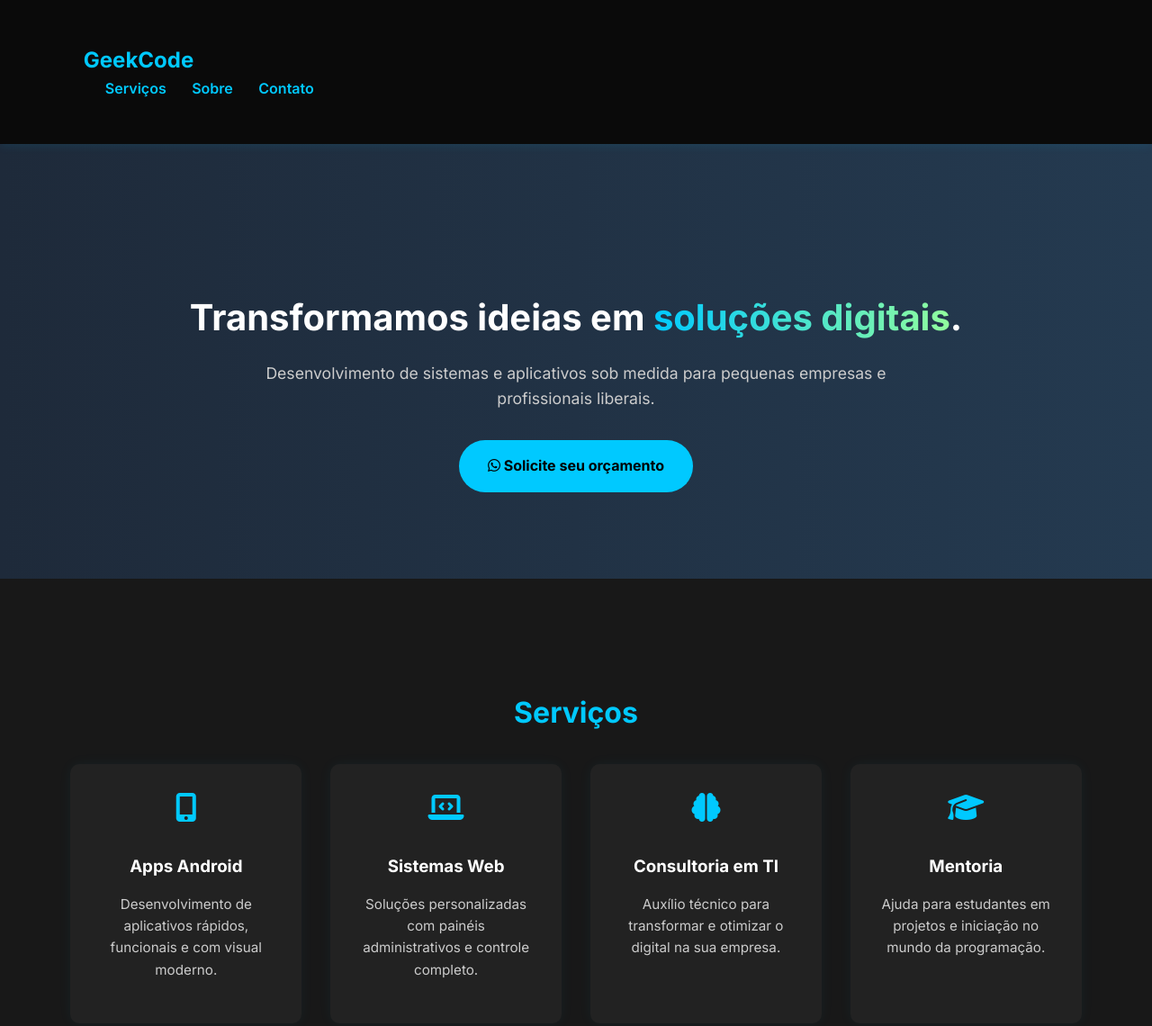
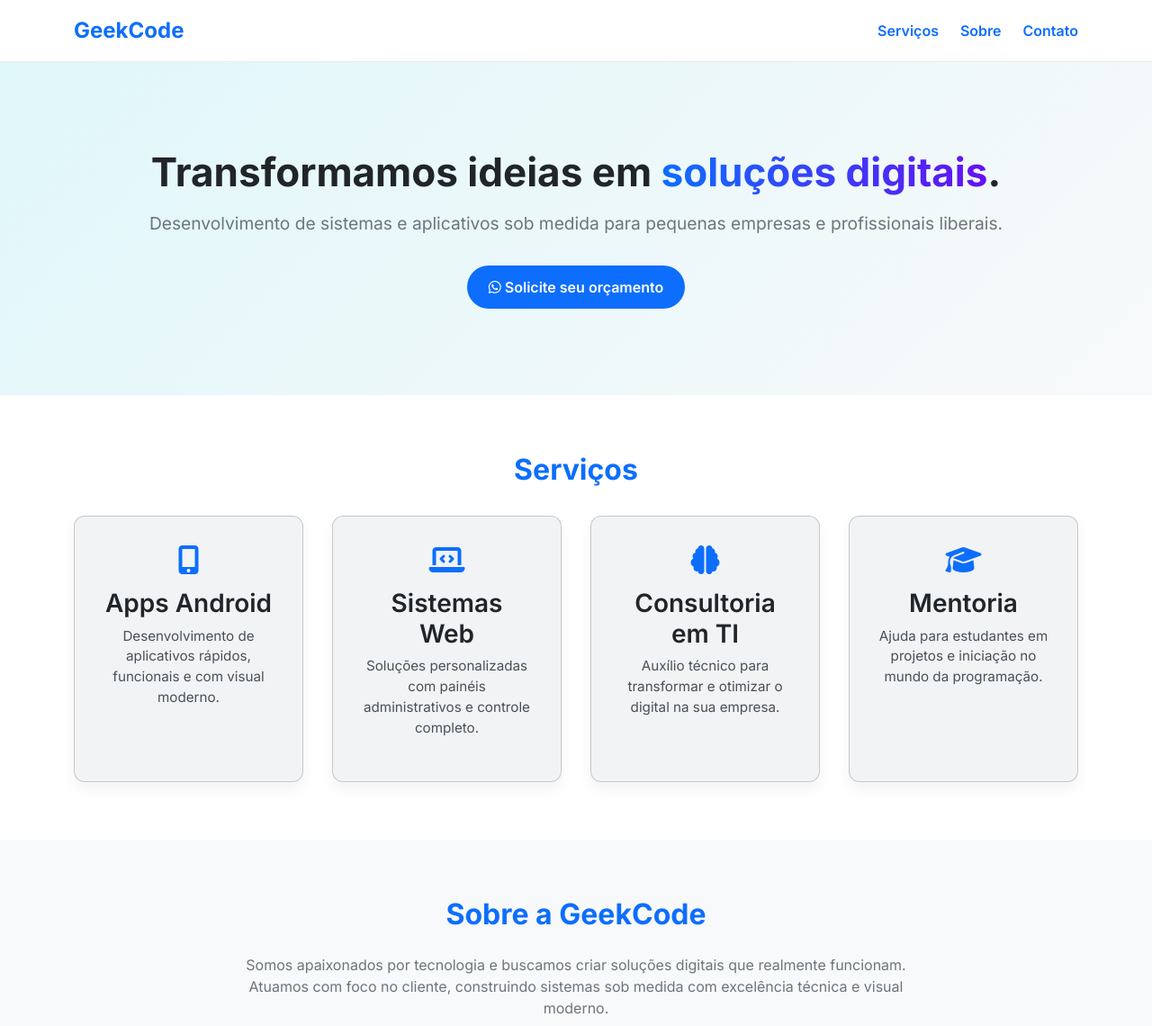
Before and after one commit to wallemtmsn/home, a plain HTML site: page index.html in a window 1280 px wide. Shown: the top 1140 px of the page at 90% size. Drawn offline with nearby package versions, Linux system fonts and the light colour scheme.

Commit message:
Adicionado bootstrap style.css

```diff
--- a/style.css
+++ b/style.css
@@ -1,116 +1,114 @@
 /* style.css */
 
+@import url('https://cdn.jsdelivr.net/npm/bootstrap@5.3.0/dist/css/bootstrap.min.css');
+
 body {
+  font-family: 'Inter', sans-serif;
+  background-color: #f8f9fa;
+  color: #333;
   margin: 0;
-  font-family: 'Inter', sans-serif;
-  background: #111;
-  color: #eee;
-  line-height: 1.6;
-}
-
-.container {
-  width: 90%;
-  max-width: 1200px;
-  margin: 0 auto;
-  padding: 2rem 1rem;
+  padding: 0;
+  scroll-behavior: smooth;
 }
 
 .topbar {
-  background-color: #0a0a0a;
-  color: #00c9ff;
-  padding: 1rem 2rem;
+  background-color: #ffffff;
+  border-bottom: 1px solid #eaeaea;
+  padding: 1rem 0;
+  position: sticky;
+  top: 0;
+  z-index: 1000;
+}
+
+.topbar .container {
   display: flex;
   justify-content: space-between;
   align-items: center;
-  position: sticky;
-  top: 0;
-  z-index: 1000;
-  box-shadow: 0 2px 10px rgba(0, 201, 255, 0.1);
 }
 
 .logo {
+  font-weight: 700;
   font-size: 1.5rem;
-  font-weight: bold;
+  color: #0d6efd;
 }
 
 .nav a {
-  color: #00c9ff;
+  color: #0d6efd;
   margin-left: 1.5rem;
   text-decoration: none;
   font-weight: 600;
-  transition: color 0.3s;
 }
 
 .nav a:hover {
-  color: #00a7d7;
+  color: #084298;
 }
 
 .hero {
-  background: linear-gradient(to right, #1e2a3a, #243a50);
+  background: linear-gradient(135deg, #e0f7fa 0%, #f8f9fa 100%);
+  padding: 6rem 1rem;
   text-align: center;
-  padding: 6rem 1rem 4rem;
-  color: #fff;
 }
 
 .hero h1 {
-  font-size: 2.5rem;
+  font-size: 2.75rem;
+  font-weight: 700;
   margin-bottom: 1rem;
+  color: #212529;
 }
 
 .hero .gradient-text {
-  background: linear-gradient(90deg, #00c9ff, #92fe9d);
+  background: linear-gradient(to right, #0d6efd, #6610f2);
   -webkit-background-clip: text;
   -webkit-text-fill-color: transparent;
-  font-weight: 700;
 }
 
 .hero p {
-  font-size: 1.1rem;
-  color: #ccc;
-  max-width: 700px;
-  margin: 0 auto 2rem;
+  font-size: 1.2rem;
+  color: #6c757d;
+  margin-bottom: 2rem;
 }
 
 .cta {
-  background-color: #00c9ff;
-  color: #000;
-  padding: 1rem 2rem;
+  background-color: #0d6efd;
+  color: #fff;
+  padding: 0.75rem 1.5rem;
   border-radius: 50px;
   text-decoration: none;
-  font-weight: bold;
+  font-weight: 600;
+  display: inline-block;
   transition: background 0.3s ease;
-  display: inline-block;
 }
 
 .cta:hover {
-  background-color: #00a7d7;
+  background-color: #084298;
 }
 
 .services {
-  background-color: #181818;
   padding: 4rem 1rem;
+  background-color: #ffffff;
   text-align: center;
 }
 
-.services h2, .sobre h2, .cta-section h2 {
+.services h2 {
   font-size: 2rem;
+  color: #0d6efd;
   margin-bottom: 2rem;
-  color: #00c9ff;
+  font-weight: 700;
 }
 
 .cards {
   display: grid;
   grid-template-columns: repeat(auto-fit, minmax(250px, 1fr));
   gap: 2rem;
-  margin-top: 2rem;
 }
 
 .card {
-  background-color: #222;
+  background-color: #f1f3f5;
   padding: 2rem;
-  border-radius: 10px;
-  box-shadow: 0 0 15px rgba(0, 201, 255, 0.05);
+  border-radius: 12px;
+  box-shadow: 0 8px 16px rgba(0, 0, 0, 0.05);
   transition: transform 0.3s ease;
+  text-align: center;
 }
 
 .card:hover {
@@ -119,45 +117,59 @@ body {
 
 .card i {
   font-size: 2rem;
-  color: #00c9ff;
+  color: #0d6efd;
   margin-bottom: 1rem;
 }
 
 .card h3 {
   margin-bottom: 0.5rem;
-  color: #fff;
+  font-weight: 600;
+  color: #212529;
 }
 
 .card p {
   font-size: 0.95rem;
-  color: #ccc;
+  color: #495057;
 }
 
 .sobre {
-  background-color: #131313;
+  background-color: #f8f9fa;
   padding: 4rem 1rem;
   text-align: center;
+}
+
+.sobre h2 {
+  font-size: 2rem;
+  color: #0d6efd;
+  margin-bottom: 1.5rem;
+  font-weight: 700;
 }
 
 .sobre p {
   max-width: 800px;
   margin: 0 auto;
-  color: #bbb;
   font-size: 1rem;
+  color: #6c757d;
 }
 
 .cta-section {
-  background-color: #101010;
+  background-color: #ffffff;
   text-align: center;
   padding: 4rem 1rem;
 }
 
+.cta-section h2 {
+  font-size: 1.75rem;
+  margin-bottom: 2rem;
+  color: #212529;
+}
+
 .footer {
+  background-color: #e9ecef;
   text-align: center;
-  background-color: #080808;
   padding: 2rem 1rem;
   font-size: 0.9rem;
-  color: #777;
+  color: #6c757d;
 }
 
 .footer p {
```
